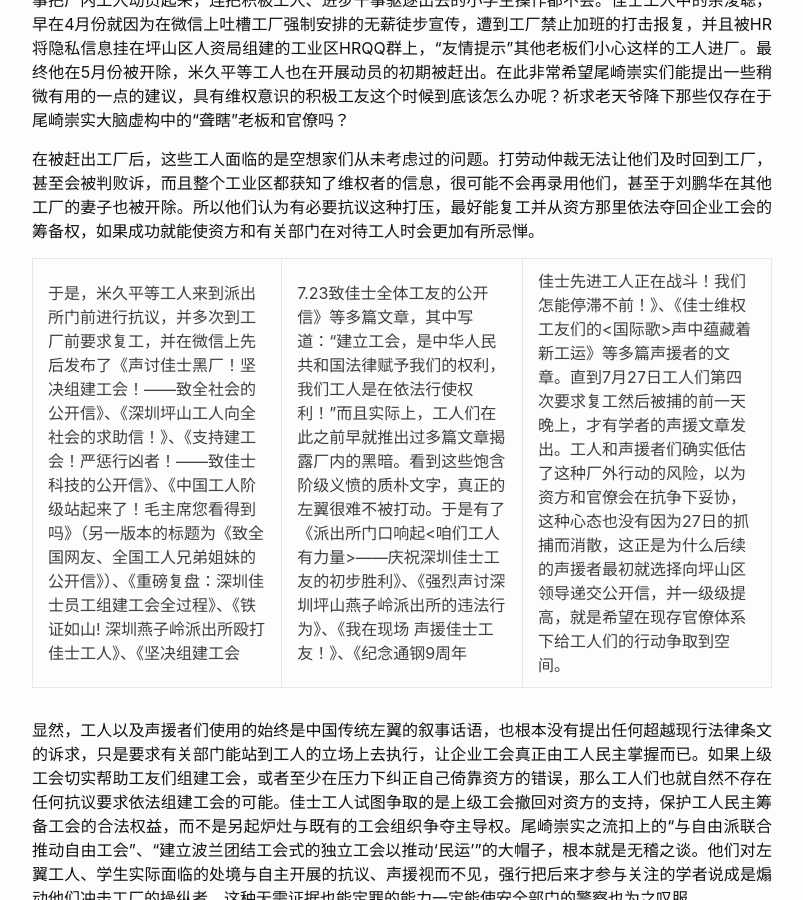
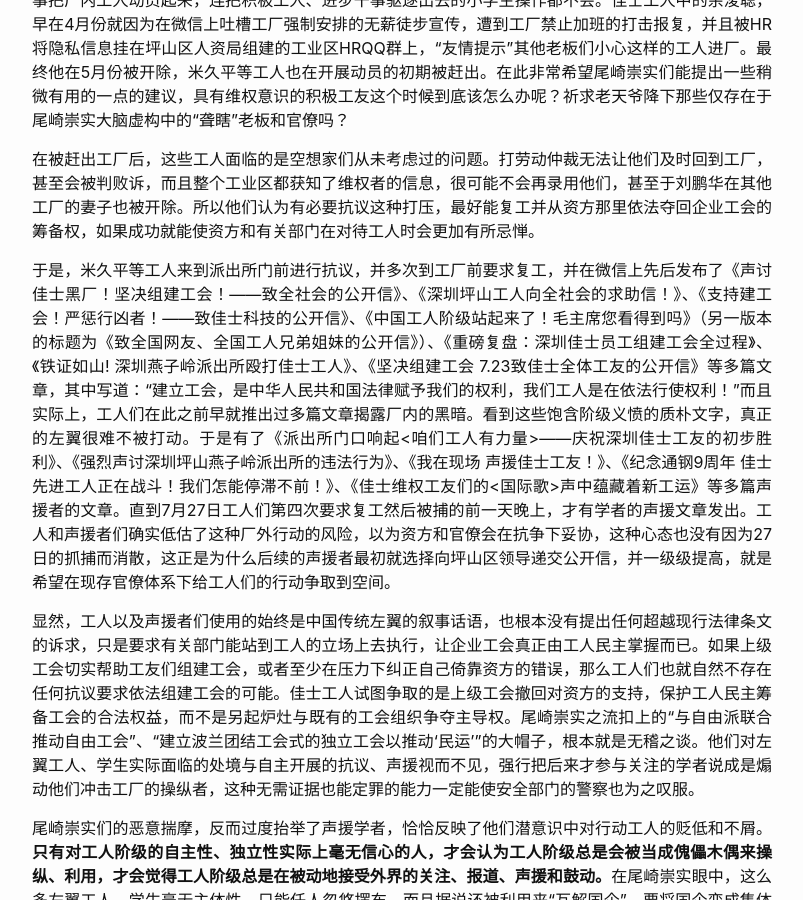
Before and after one commit to Spectre-RPEMC/Spectre-RPEMC.github.io, a Jekyll site: the page built from _posts/2018-12-25-Refutation.MD, in a window 1280 px wide and 900 px high, scrolled down 6641 px. Shown: the whole window, without its empty margins (238-1041 px from the left). Built offline with Jekyll 4.4.1, drawn with Linux system fonts in a browser that asks for light colours.

```diff
--- a/_posts/2018-12-25-Refutation.MD
+++ b/_posts/2018-12-25-Refutation.MD
@@ -82,7 +82,7 @@ layout: post
 
 在被赶出工厂后，这些工人面临的是空想家们从未考虑过的问题。打劳动仲裁无法让他们及时回到工厂，甚至会被判败诉，而且整个工业区都获知了维权者的信息，很可能不会再录用他们，甚至于刘鹏华在其他工厂的妻子也被开除。所以他们认为有必要抗议这种打压，最好能复工并从资方那里依法夺回企业工会的筹备权，如果成功就能使资方和有关部门在对待工人时会更加有所忌惮。
 
-于是，米久平等工人来到派出所门前进行抗议，并多次到工厂前要求复工，并在微信上先后发布了《声讨佳士黑厂！坚决组建工会！——致全社会的公开信》、《深圳坪山工人向全社会的求助信！》、《支持建工会！严惩行凶者！——致佳士科技的公开信》、《中国工人阶级站起来了！毛主席您看得到吗》（另一版本的标题为《致全国网友、全国工人兄弟姐妹的公开信》）、《重磅复盘：深圳佳士员工组建工会全过程》、《铁证如山! 深圳燕子岭派出所殴打佳士工人》、《坚决组建工会|7.23致佳士全体工友的公开信》等多篇文章，其中写道：“建立工会，是中华人民共和国法律赋予我们的权利，我们工人是在依法行使权利！”而且实际上，工人们在此之前早就推出过多篇文章揭露厂内的黑暗。看到这些饱含阶级义愤的质朴文字，真正的左翼很难不被打动。于是有了《派出所门口响起<咱们工人有力量>——庆祝深圳佳士工友的初步胜利》、《强烈声讨深圳坪山燕子岭派出所的违法行为》、《我在现场 声援佳士工友！》、《纪念通钢9周年|佳士先进工人正在战斗！我们怎能停滞不前！》、《佳士维权工友们的<国际歌>声中蕴藏着新工运》等多篇声援者的文章。直到7月27日工人们第四次要求复工然后被捕的前一天晚上，才有学者的声援文章发出。工人和声援者们确实低估了这种厂外行动的风险，以为资方和官僚会在抗争下妥协，这种心态也没有因为27日的抓捕而消散，这正是为什么后续的声援者最初就选择向坪山区领导递交公开信，并一级级提高，就是希望在现存官僚体系下给工人们的行动争取到空间。
+于是，米久平等工人来到派出所门前进行抗议，并多次到工厂前要求复工，并在微信上先后发布了《声讨佳士黑厂！坚决组建工会！——致全社会的公开信》、《深圳坪山工人向全社会的求助信！》、《支持建工会！严惩行凶者！——致佳士科技的公开信》、《中国工人阶级站起来了！毛主席您看得到吗》（另一版本的标题为《致全国网友、全国工人兄弟姐妹的公开信》）、《重磅复盘：深圳佳士员工组建工会全过程》、《铁证如山! 深圳燕子岭派出所殴打佳士工人》、《坚决组建工会 7.23致佳士全体工友的公开信》等多篇文章，其中写道：“建立工会，是中华人民共和国法律赋予我们的权利，我们工人是在依法行使权利！”而且实际上，工人们在此之前早就推出过多篇文章揭露厂内的黑暗。看到这些饱含阶级义愤的质朴文字，真正的左翼很难不被打动。于是有了《派出所门口响起<咱们工人有力量>——庆祝深圳佳士工友的初步胜利》、《强烈声讨深圳坪山燕子岭派出所的违法行为》、《我在现场 声援佳士工友！》、《纪念通钢9周年 佳士先进工人正在战斗！我们怎能停滞不前！》、《佳士维权工友们的<国际歌>声中蕴藏着新工运》等多篇声援者的文章。直到7月27日工人们第四次要求复工然后被捕的前一天晚上，才有学者的声援文章发出。工人和声援者们确实低估了这种厂外行动的风险，以为资方和官僚会在抗争下妥协，这种心态也没有因为27日的抓捕而消散，这正是为什么后续的声援者最初就选择向坪山区领导递交公开信，并一级级提高，就是希望在现存官僚体系下给工人们的行动争取到空间。
 
 显然，工人以及声援者们使用的始终是中国传统左翼的叙事话语，也根本没有提出任何超越现行法律条文的诉求，只是要求有关部门能站到工人的立场上去执行，让企业工会真正由工人民主掌握而已。如果上级工会切实帮助工友们组建工会，或者至少在压力下纠正自己倚靠资方的错误，那么工人们也就自然不存在任何抗议要求依法组建工会的可能。佳士工人试图争取的是上级工会撤回对资方的支持，保护工人民主筹备工会的合法权益，而不是另起炉灶与既有的工会组织争夺主导权。尾崎崇实之流扣上的“与自由派联合推动自由工会”、“建立波兰团结工会式的独立工会以推动‘民运’”的大帽子，根本就是无稽之谈。他们对左翼工人、学生实际面临的处境与自主开展的抗议、声援视而不见，强行把后来才参与关注的学者说成是煽动他们冲击工厂的操纵者，这种无需证据也能定罪的能力一定能使安全部门的警察也为之叹服。
 
```
